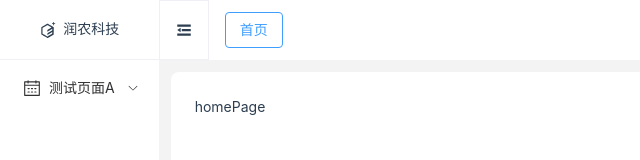
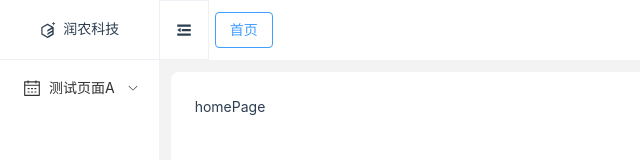
Before and after one commit to kjh632343169/vue-adming-example, a Vue app: page / in a window 1280 px wide. Shown: the top 160 px of the page, without its empty margins (0-640 px from the left). Built offline with nearby package versions, Linux system fonts and the light colour scheme; the HTML template or start-up script is replaced by a standard one.

Commit message:
feat: 滚动条优化

```diff
--- a/components.d.ts
+++ b/components.d.ts
@@ -18,6 +18,7 @@ declare module 'vue' {
     ElMenuItem: typeof import('element-plus/es')['ElMenuItem']
     ElMenuItemGroup: typeof import('element-plus/es')['ElMenuItemGroup']
     ElRow: typeof import('element-plus/es')['ElRow']
+    ElScrollbar: typeof import('element-plus/es')['ElScrollbar']
     ElSubMenu: typeof import('element-plus/es')['ElSubMenu']
     ElTab: typeof import('element-plus/es')['ElTab']
     ElTabPane: typeof import('element-plus/es')['ElTabPane']
--- a/src/assets/base.css
+++ b/src/assets/base.css
@@ -80,6 +80,7 @@ body {
     'Helvetica Neue',
     sans-serif;
   font-size: 14px;
+  margin: 0 !important;
   text-rendering: optimizeLegibility;
   -webkit-font-smoothing: antialiased;
   -moz-osx-font-smoothing: grayscale;
--- a/src/components/NavBar/NavBar.vue
+++ b/src/components/NavBar/NavBar.vue
@@ -6,7 +6,8 @@
         <Fold v-else />
       </el-icon>
     </div>
-
+    <div class="nav-content-wrapper">
+      <el-scrollbar wrap-style="display: flex;align-items:center">
         <div class="nav-content">
           <div
             v-for="item in showViewsList"
@@ -30,6 +31,8 @@
               /></el-icon>
             </div>
           </div>
+        </div>
+      </el-scrollbar>
     </div>
 
     <div class="nav-options">
@@ -121,13 +124,15 @@ const deleteRoute = (item: cachedViewsItem) => {
   border: 1px solid rgb(239, 239, 245);
 }
 
+.nav-content-wrapper {
+  flex: 1;
+  height: 100%;
+}
+
 .nav-content {
-  flex: 1;
   display: flex;
-  padding: 10px;
+  align-items: center;
   gap: 4px;
-  overflow-y: scroll;
-  -webkit-mask: linear-gradient(red, red) 0 0/100% calc(100% - 10px) no-repeat;
 }
 
 .nav-options {
```
Lines whose indentation alone changed are shown as unchanged.
